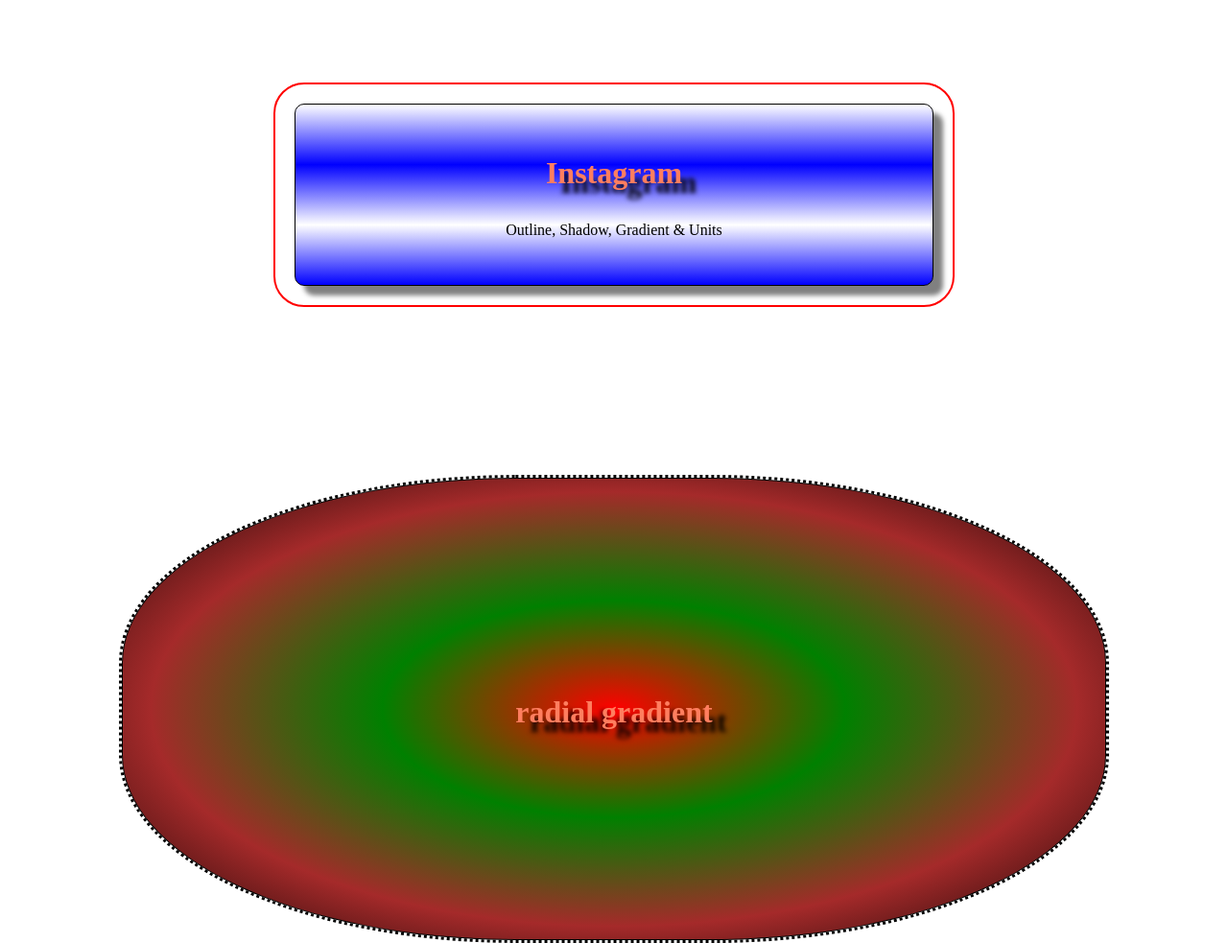
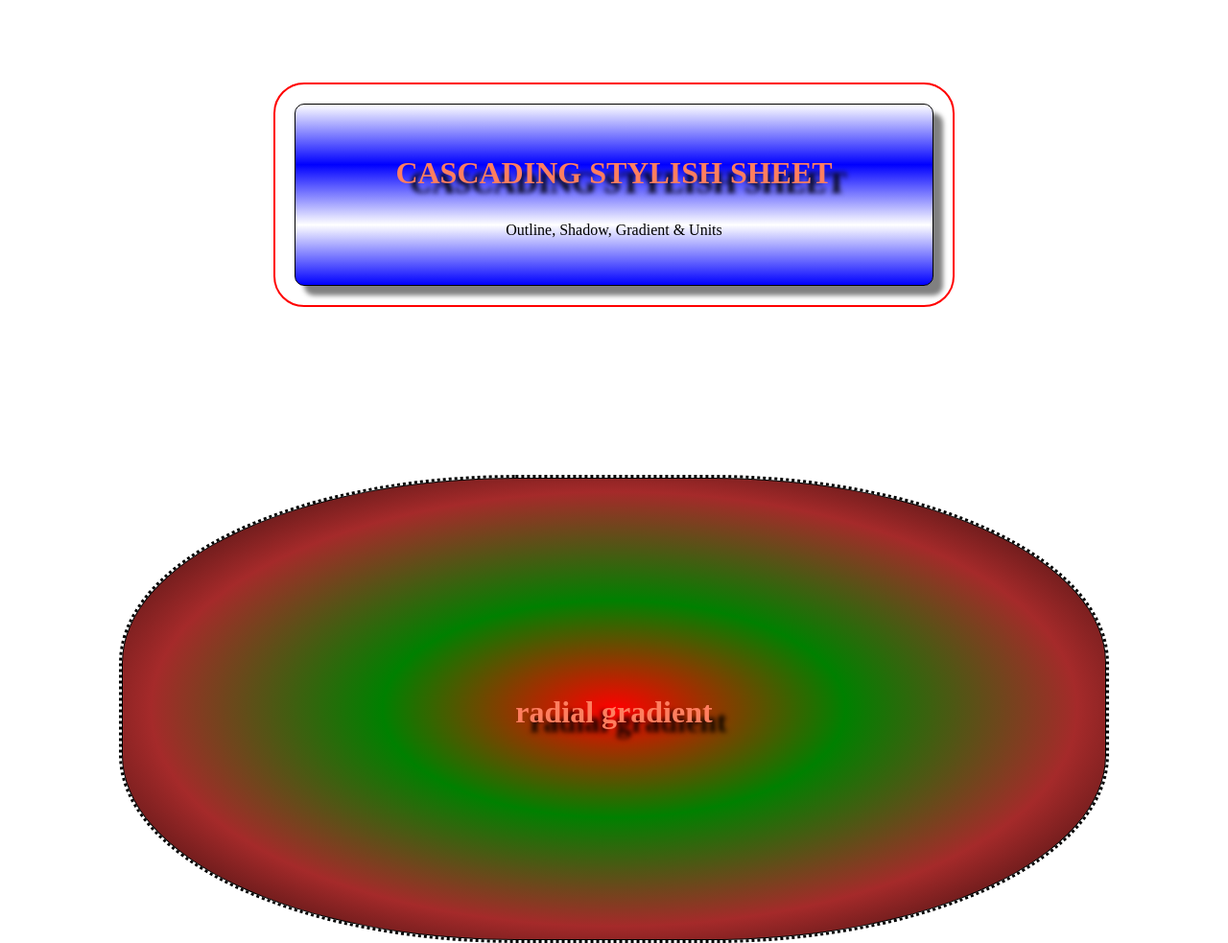
Before and after one commit to kankalla01/gradients, a plain HTML site: page index.html in a window 1280 px wide. Shown: the top 983 px of the page at 96% size. Drawn offline with Linux system fonts and the light colour scheme.

Commit message:
Update index.html

```diff
--- a/index.html
+++ b/index.html
@@ -77,7 +77,7 @@
 <body>
 
     <div class="container1">
-        <h1>Instagram</h1>
+        <h1>CASCADING STYLISH SHEET</h1>
         <p class="text">Outline, Shadow, Gradient & Units</p>
     </div>
 
```
